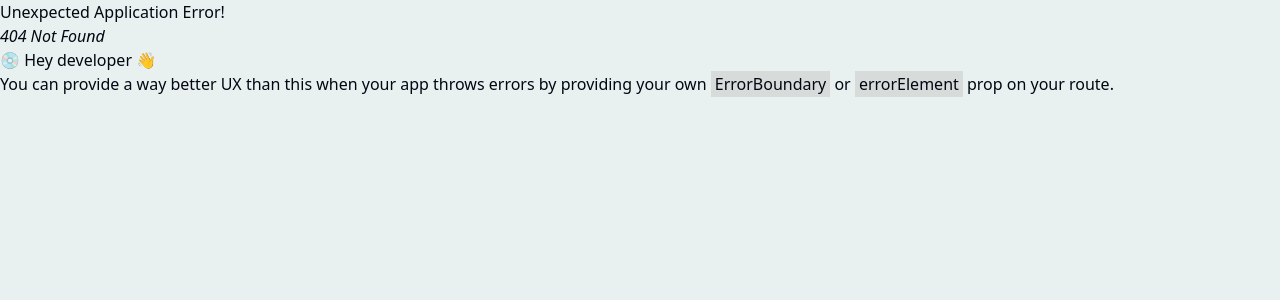
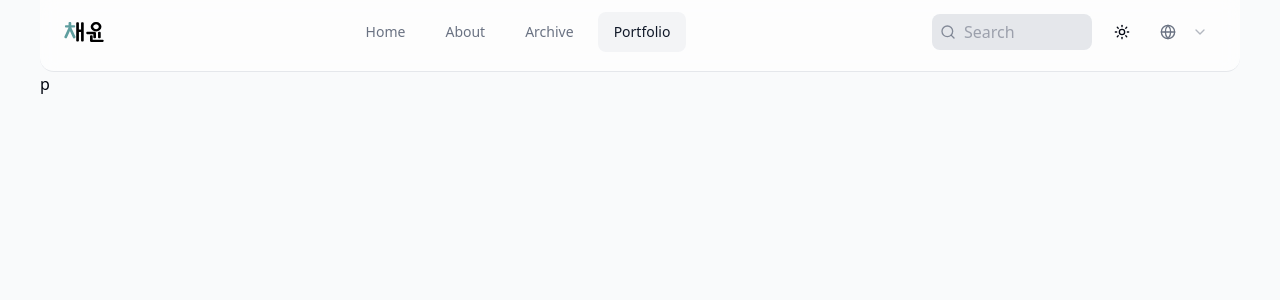
Before and after one commit to JCheyoon/JCheyoon.github.io, a React (Vite) app: page /portfolio in a window 1280 px wide. Before the commit this address had no page. Shown: the top 300 px of the page. Built offline with nearby package versions, Linux system fonts and the light colour scheme.

Commit message:
update navbar

```diff
--- a/src/App.tsx
+++ b/src/App.tsx
@@ -9,6 +9,7 @@ import About from "./components/pages/About";
 import Post from "./components/pages/Post";
 import Archive from "./components/pages/Archive";
 import Root from "./components/routing/Root";
+import Portfolio from "./components/pages/Portfolio";
 
 const router = createBrowserRouter(
   createRoutesFromElements(
@@ -16,6 +17,7 @@ const router = createBrowserRouter(
       <Route index element={<Home />} />
       <Route path="/about" element={<About />} />
       <Route path="/archive" element={<Archive />} />
+      <Route path="/portfolio" element={<Portfolio />} />
       <Route path="/post/:id" element={<Post />} />
     </Route>
   )
--- /dev/null
+++ b/src/components/pages/Portfolio.tsx
@@ -0,0 +1,5 @@
+const Portfolio = () => {
+  return <div>p</div>;
+};
+
+export default Portfolio;
--- a/src/components/routing/Root.tsx
+++ b/src/components/routing/Root.tsx
@@ -1,12 +1,12 @@
 import { Outlet } from "react-router-dom";
-import Navigation from "../ui/Navigation";
+import { Navbar04 } from "@/components/ui/shadcn-io/navbar-04";
 
 const Root = () => {
   return (
     <>
       <div className="min-h-screen bg-gray-50 flex flex-col items-center">
         <div className="w-full max-w-[1200px]">
-          <Navigation />
+          <Navbar04 />
           <Outlet />
         </div>
       </div>
--- a/src/components/ui/Navigation.tsx
+++ /dev/null
@@ -1,9 +0,0 @@
-import { Navbar04 } from "@/components/ui/shadcn-io/navbar-04";
-
-import LogoB from "@/components/ui/Svgs";
-
-const Navigation = () => {
-  return <Navbar04 logo={<LogoB />} />;
-};
-
-export default Navigation;
--- a/src/components/ui/Svgs.tsx
+++ b/src/components/ui/Svgs.tsx
@@ -1,5 +1,4 @@
-// src/components/icons/LogoB.tsx
-export default function LogoB() {
+export const Logo = () => {
   return (
     <svg
       xmlns="http://www.w3.org/2000/svg"
@@ -8,7 +7,7 @@ export default function LogoB() {
       height="20"
     >
       <path
-        fill="#99"
+        className="fill-[#99] dark:fill-[#fff]"
         d="M14.88 18.72c0 .73-.46 1.1-1.37 1.1s-1.37-.37-1.37-1.1V1.34c0-.74.45-1.11 1.37-1.11s1.37.37 1.37 1.11v6.41h1.61a.84.84 0 0 1 .56.18V1.34c0-.74.45-1.11 1.37-1.11s1.37.37 1.37 1.11v17.38c0 .73-.46 1.1-1.37 1.1s-1.37-.39-1.37-1.1V9.89a.84.84 0 0 1-.56.18h-1.61Zm17.4-3.23c0 .74-.46 1.11-1.37 1.11s-1.37-.37-1.37-1.11v-2.9a.79.79 0 0 0 0-.17s-.08-.06-.19-.06H23.2c-.57 0-.86-.39-.86-1.17s.28-1.16.86-1.16h7.63a1.34 1.34 0 0 1 1.12.4 1.6 1.6 0 0 1 .31 1Zm-4.68 4.86a1.34 1.34 0 0 1-1.14-.42 1.6 1.6 0 0 1-.31-1v-4.27c0-.74.46-1.11 1.37-1.11s1.37.37 1.37 1.11v3.13a.43.43 0 0 0 0 .17s.07.06.18.06h10.17q.85 0 .87 1.17c0 .77-.29 1.16-.87 1.16ZM37.81 4.8a4.37 4.37 0 0 1-1.59 3.37 5.59 5.59 0 0 1-3.87 1.42 5.71 5.71 0 0 1-3.91-1.41 4.38 4.38 0 0 1 0-6.77A5.71 5.71 0 0 1 32.35 0a5.63 5.63 0 0 1 3.87 1.43 4.36 4.36 0 0 1 1.59 3.37Zm-2.74 0a2.28 2.28 0 0 0-.8-1.76 3 3 0 0 0-3.84 0 2.33 2.33 0 0 0 0 3.51 3 3 0 0 0 3.84 0 2.27 2.27 0 0 0 .8-1.75Zm2 10.69c0 .74-.46 1.11-1.37 1.11s-1.37-.37-1.37-1.11v-4.36c0-.73.45-1.1 1.37-1.1s1.37.37 1.37 1.1Z"
       />
       <path
@@ -17,4 +16,4 @@ export default function LogoB() {
       />
     </svg>
   );
-}
+};
--- a/src/components/ui/shadcn-io/navbar-04/index.tsx
+++ b/src/components/ui/shadcn-io/navbar-04/index.tsx
@@ -6,10 +6,10 @@ import { GlobeIcon, SunIcon, MoonIcon } from "lucide-react";
 import { SearchIcon } from "lucide-react";
 import { Button } from "@repo/shadcn-ui/components/ui/button";
 import { Input } from "@repo/shadcn-ui/components/ui/input";
+import { Link, useLocation } from "react-router-dom";
 import {
   NavigationMenu,
   NavigationMenuItem,
-  NavigationMenuLink,
   NavigationMenuList,
 } from "@repo/shadcn-ui/components/ui/navigation-menu";
 import {
@@ -25,37 +25,7 @@ import {
   SelectValue,
 } from "@repo/shadcn-ui/components/ui/select";
 import { cn } from "@repo/shadcn-ui/lib/utils.ts";
-
-// Logo component
-const Logo = (props: React.SVGAttributes<SVGElement>) => (
-  <svg
-    width="1em"
-    height="1em"
-    viewBox="0 0 324 323"
-    fill="currentColor"
-    xmlns="http://www.w3.org/2000/svg"
-    {...(props as any)}
-  >
-    <rect
-      x="88.1023"
-      y="144.792"
-      width="151.802"
-      height="36.5788"
-      rx="18.2894"
-      transform="rotate(-38.5799 88.1023 144.792)"
-      fill="currentColor"
-    />
-    <rect
-      x="85.3459"
-      y="244.537"
-      width="151.802"
-      height="36.5788"
-      rx="18.2894"
-      transform="rotate(-38.5799 85.3459 244.537)"
-      fill="currentColor"
-    />
-  </svg>
-);
+import { Logo } from "@/components/ui/Svgs";
 
 // Hamburger icon
 const HamburgerIcon = ({
@@ -97,16 +67,24 @@ const ThemeToggle = ({
   onThemeChange?: (theme: "light" | "dark") => void;
 }) => {
   const [theme, setTheme] = useState<"light" | "dark">("light");
+
   const toggleTheme = () => {
     const newTheme = theme === "light" ? "dark" : "light";
     setTheme(newTheme);
+
+    if (newTheme === "dark") {
+      document.documentElement.classList.add("dark");
+    } else {
+      document.documentElement.classList.remove("dark");
+    }
+
     onThemeChange?.(newTheme);
   };
+
   return (
     <Button
-      variant="ghost"
       size="icon"
-      className="h-8 w-8 cursor-pointer"
+      className="h-9 w-9 rounded-md flex items-center justify-center hover:bg-accent hover:text-accent-foreground cursor-pointer"
       onClick={toggleTheme}
     >
       {theme === "light" ? (
@@ -131,10 +109,8 @@ export interface NavbarLanguage {
 }
 
 export interface Navbar04Props extends React.HTMLAttributes<HTMLElement> {
-  logo?: React.ReactNode;
   navigationLinks?: Navbar04NavItem[];
   languages?: NavbarLanguage[];
-  onNavItemClick?: (href: string) => void;
   onLanguageChange?: (language: string) => void;
   onThemeChange?: (theme: "light" | "dark") => void;
   onSearchSubmit?: (query: string) => void;
@@ -142,10 +118,10 @@ export interface Navbar04Props extends React.HTMLAttributes<HTMLElement> {
 
 // Default links
 const defaultNavigationLinks: Navbar04NavItem[] = [
-  { href: "#", label: "Home" },
-  { href: "#", label: "About" },
-  { href: "#", label: "Archive" },
-  { href: "#", label: "Github" },
+  { href: "/", label: "Home" },
+  { href: "/about", label: "About" },
+  { href: "/archive", label: "Archive" },
+  { href: "/portfolio", label: "Portfolio" },
 ];
 
 const defaultLanguage: NavbarLanguage[] = [
@@ -157,10 +133,8 @@ export const Navbar04 = React.forwardRef<HTMLElement, Navbar04Props>(
   (
     {
       className,
-      logo = <Logo />,
       navigationLinks = defaultNavigationLinks,
       languages = defaultLanguage,
-      onNavItemClick,
       onLanguageChange,
       onThemeChange,
       ...props
@@ -194,6 +168,8 @@ export const Navbar04 = React.forwardRef<HTMLElement, Navbar04Props>(
       [ref]
     );
 
+    const location = useLocation();
+
     return (
       <header
         ref={combinedRef}
@@ -206,27 +182,30 @@ export const Navbar04 = React.forwardRef<HTMLElement, Navbar04Props>(
         <div className="container relative mx-auto flex h-16 max-w-screen-2xl items-center justify-between gap-4">
           {/* Logo section */}
           <button className="flex items-center space-x-2 flex-shrink-0">
-            <div className="text-2xl">{logo}</div>
+            <Logo />
           </button>
           {!isMobile && (
             <div className="flex-1 flex justify-center max-w-[1200px]">
               <NavigationMenu>
                 <NavigationMenuList className="flex gap-2">
-                  {navigationLinks.map((link) => (
+                  {navigationLinks.map((link) => {
+                    const isActive = location.pathname === link.href;
+
+                    return (
                       <NavigationMenuItem key={link.label}>
-                      <NavigationMenuLink
-                        href={link.href}
-                        onClick={(e) => {
-                          e.preventDefault();
-                          if (onNavItemClick && link.href)
-                            onNavItemClick(link.href);
-                        }}
-                        className="inline-flex h-10 items-center justify-center rounded-md px-4 text-sm font-medium text-muted-foreground hover:text-primary focus:bg-accent focus:text-accent-foreground"
+                        <Link
+                          to={link.href || "#"}
+                          className={`inline-flex h-10 items-center justify-center rounded-md px-4 text-sm font-medium ${
+                            isActive
+                              ? "bg-accent text-accent-foreground"
+                              : "text-muted-foreground hover:text-primary focus:bg-accent focus:text-accent-foreground"
+                          }`}
                         >
                           {link.label}
-                      </NavigationMenuLink>
+                        </Link>
                       </NavigationMenuItem>
-                  ))}
+                    );
+                  })}
                 </NavigationMenuList>
               </NavigationMenu>
             </div>
@@ -240,7 +219,7 @@ export const Navbar04 = React.forwardRef<HTMLElement, Navbar04Props>(
                 <Input
                   id={searchId}
                   name="search"
-                  className="peer h-9 ps-8 pe-2 py-2 max-w-40 bg-[#F5F4F4] rounded-md"
+                  className="peer h-9 ps-8 pe-2 py-2 max-w-40 rounded-md bg-input text-foreground placeholder:text-muted-foreground/60"
                   placeholder="Search"
                   type="search"
                 />
@@ -286,23 +265,32 @@ export const Navbar04 = React.forwardRef<HTMLElement, Navbar04Props>(
               <Popover>
                 <PopoverTrigger asChild>
                   <Button
-                    className="h-9 w-9 bg-background rounded-md hover:bg-accent hover:text-accent-foreground cursor-pointer"
                     size="icon"
+                    className="h-9 w-9 rounded-md flex items-center justify-center hover:bg-accent hover:text-accent-foreground"
                   >
-                    <HamburgerIcon />
+                    <HamburgerIcon className="h-5 w-5" />
                   </Button>
                 </PopoverTrigger>
                 <PopoverContent className="md:hidden w-64 p-2 bg-background rounded-md shadow-md">
                   <div className="flex flex-col gap-1">
-                    {navigationLinks.map((link) => (
-                      <button
-                        key={link.label}
-                        onClick={(e) => e.preventDefault()}
-                        className="flex w-full items-center rounded-md px-3 py-2 text-sm font-medium hover:bg-accent hover:text-accent-foreground"
+                    {navigationLinks.map((link) => {
+                      const isActive = location.pathname === link.href;
+
+                      return (
+                        <NavigationMenuItem key={link.label}>
+                          <Link
+                            to={link.href || "#"}
+                            className={`inline-flex h-10 items-center justify-center rounded-md px-4 text-sm font-medium ${
+                              isActive
+                                ? "bg-accent text-accent-foreground"
+                                : "text-muted-foreground hover:text-primary focus:bg-accent focus:text-accent-foreground"
+                            }`}
                           >
                             {link.label}
-                      </button>
-                    ))}
+                          </Link>
+                        </NavigationMenuItem>
+                      );
+                    })}
                   </div>
                 </PopoverContent>
               </Popover>
@@ -316,4 +304,4 @@ export const Navbar04 = React.forwardRef<HTMLElement, Navbar04Props>(
 
 Navbar04.displayName = "Navbar04";
 
-export { Logo, HamburgerIcon, ThemeToggle };
+export { HamburgerIcon, ThemeToggle };
--- /dev/null
+++ b/tailwind.config.js
@@ -0,0 +1,9 @@
+/** @type {import('tailwindcss').Config} */
+module.exports = {
+  darkMode: "class",
+  content: ["./index.html", "./src/**/*.{js,ts,jsx,tsx}"],
+  theme: {
+    extend: {},
+  },
+  plugins: [],
+};
```
Lines whose indentation alone changed are shown as unchanged.
